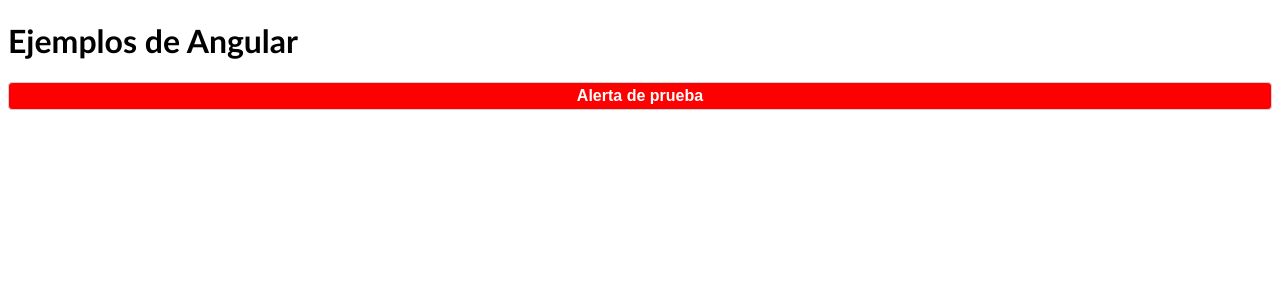
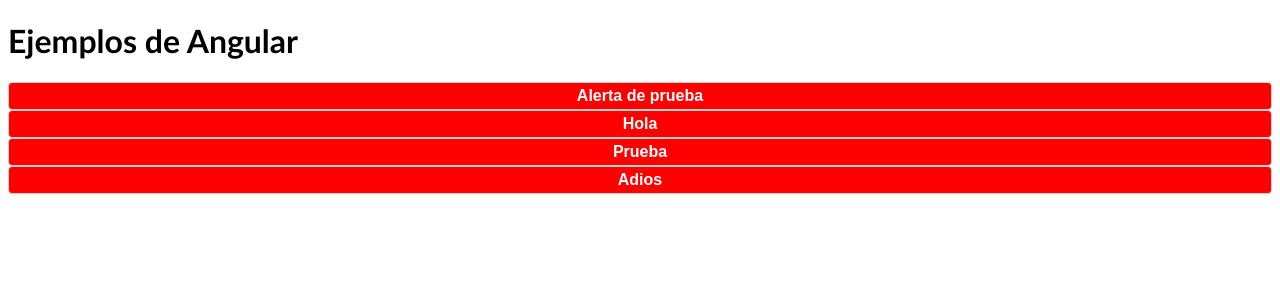
Before and after one commit to javierlete/angular-25-04, an Angular app in the folder ejemplos/: page / in a window 1280 px wide. Shown: the top 300 px of the page. Built offline with nearby package versions, Linux system fonts and the light colour scheme.

Commit message:
Input Binding

```diff
--- a/ejemplos/src/app/alerta.component.ts
+++ b/ejemplos/src/app/alerta.component.ts
@@ -1,4 +1,4 @@
-import { Component } from "@angular/core";
+import { Component, Input } from "@angular/core";
 
 @Component({
     selector: 'alerta',
@@ -16,5 +16,5 @@ import { Component } from "@angular/core";
     standalone: true,
 })
 export class AlertaComponent {
-    mensaje = 'Alerta de prueba';
+    @Input() mensaje = 'Alerta de prueba';
 }
--- a/ejemplos/src/app/app.component.html
+++ b/ejemplos/src/app/app.component.html
@@ -1,2 +1,5 @@
 <h1>{{title}}</h1>
 <alerta></alerta>
+<alerta mensaje="Hola"></alerta>
+<alerta mensaje="Prueba"></alerta>
+<alerta mensaje="Adios"></alerta>
```
